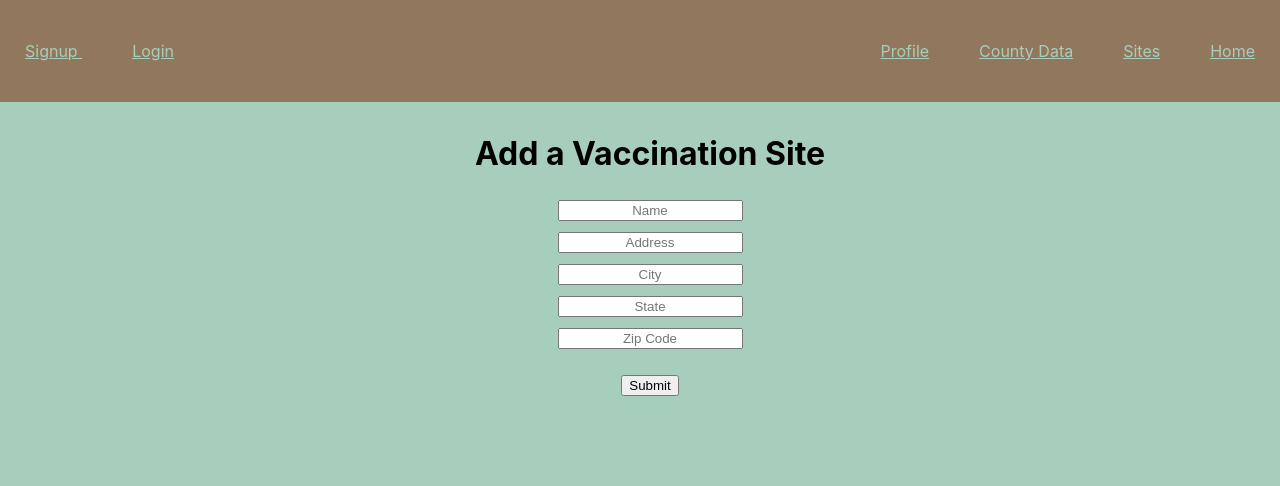
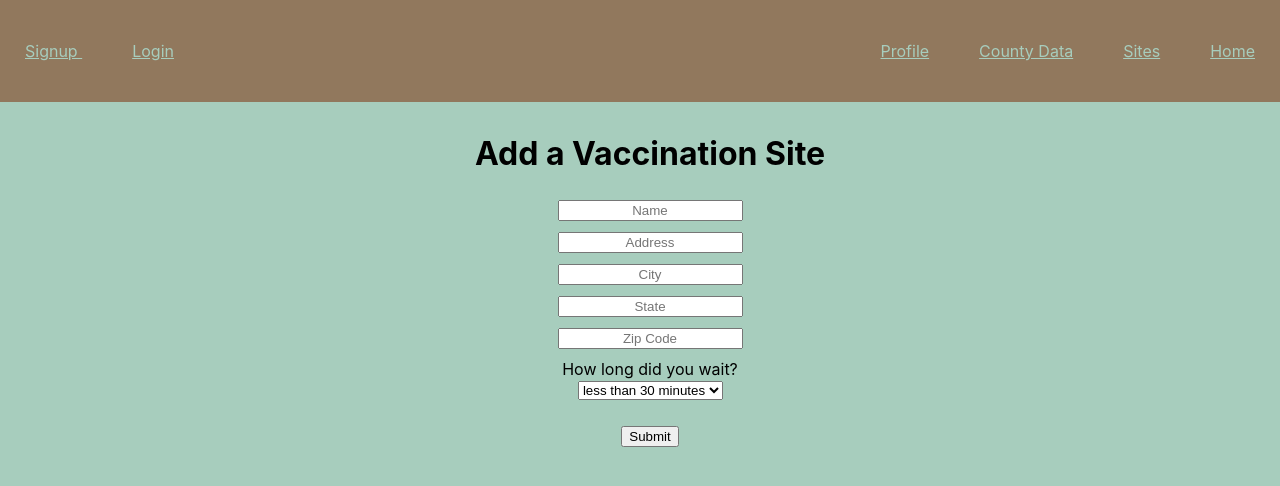
Before and after one commit to cspdevs000/viral-app, a React (Create React App) app: page /addsite in a window 1280 px wide. Shown: the top 486 px of the page. Built offline with nearby package versions, Linux system fonts and the light colour scheme.

Commit message:
trying to fix addvaccsite dropdown

```diff
--- a/src/components/AddVaccSite.js
+++ b/src/components/AddVaccSite.js
@@ -49,11 +49,11 @@ class AddVaccSite extends Component {
         });
     }
 
-    // handleWaitTimes(e) {
-    //     this.setState({
-    //         waitTimes: e.target.value,
-    //     });
-    // }
+    handleWaitTimes(e) {
+        this.setState({
+            waitTimes: e.target.value,
+        });
+    }
 
     handleSubmit = (e) => {
         e.preventDefault();
@@ -63,7 +63,7 @@ class AddVaccSite extends Component {
             city: this.state.city,
             state: this.state.state,
             zipCode: this.state.zipCode,
-            // waitTimes: this.state.waitTimes,
+            waitTimes: this.state.waitTimes,
         };
             axios
                 .post(`${REACT_APP_SERVER_URL}/site/new`, newSite)
@@ -102,7 +102,7 @@ class AddVaccSite extends Component {
                         <div className="field">
                             <div className="control">
                                 <input
-                                    type="address"
+                                    type="text"
                                     placeholder="Address"
                                     autoComplete="address"
                                     name="address"
@@ -151,19 +151,20 @@ class AddVaccSite extends Component {
                                 />
                             </div>
                         </div>
-                        {/* <div className="field">
+                        <div className="field">
                             <div className="control">
-                                <input
-                                    type="text"
-                                    placeholder="Wait Time"
-                                    autoComplete="waittime"
+                                <label for="waitTimes">How long did you wait?</label><br></br>
+                                <select
                                     name="waitTimes"
-                                    value={this.state.waitTimes}
-                                    onChange={this.handleWaitTimes.bind(this)}
-                                    required
-                                />
+                                    onChange={this.handleWaitTimes}
+                                    defaultValue={""}>
+                                        <option value="30minutes">less than 30 minutes</option>
+                                        <option value="30min1hour">30 minutes - 1 hour</option>
+                                        <option value="1to2hours">1-2 hours</option>
+                                        <option value="morethan2hours">more than 2 hours</option>
+                                </select>
                             </div>
-                        </div> */}
+                        </div>
                         <br></br>
                         <div>
                             <button type="submit">Submit</button>
--- a/src/components/IndividualSite.js
+++ b/src/components/IndividualSite.js
@@ -104,6 +104,7 @@ class IndividualSite extends Component {
         return (
             <div>
                 <p>{this.props.name}</p>
+                <p>{this.props.address}</p>
                 <p>{this.props.city}</p>
                 <p>{this.props.state}</p>
                 <p>{this.props.zipCode}</p>
```
